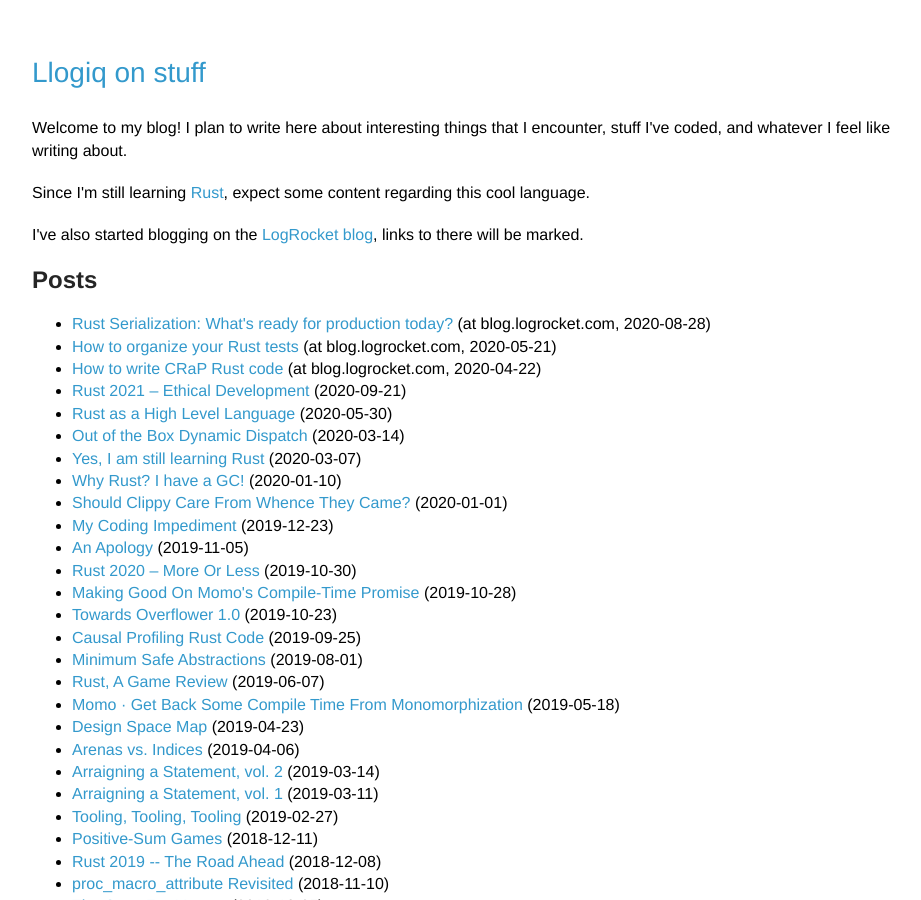
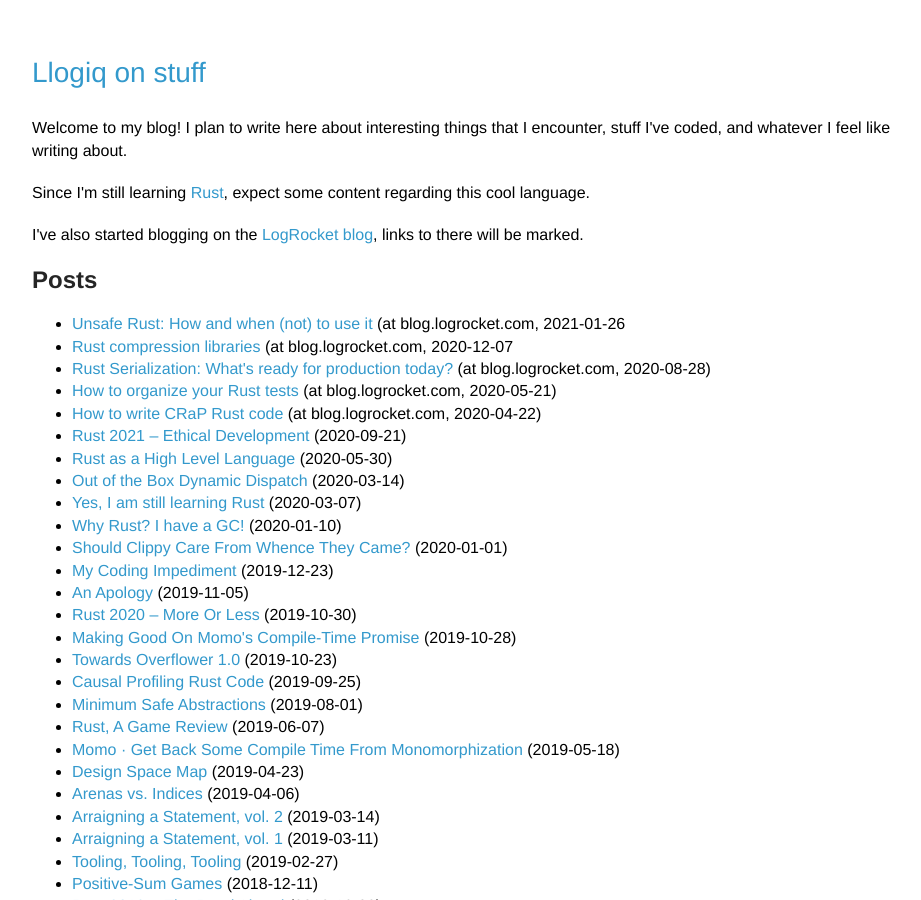
Before and after one commit to llogiq/llogiq.github.io, a Jekyll site: the page built from index.html, in a window 1280 px wide and 900 px high. Shown: the whole window, without its empty margins (178-1099 px from the left). Built offline with Jekyll 4.4.1, drawn with Linux system fonts in a browser that asks for light colours.

Commit message:
link more logrocket blogs

```diff
--- a/index.html
+++ b/index.html
@@ -13,6 +13,8 @@ title: "Here You Are"
 </h2>
 
 <ul>
+	<li><a href="https://blog.logrocket.com/unsafe-rust-how-and-when-not-to-use-it">Unsafe Rust: How and when (not) to use it</a> (at blog.logrocket.com, 2021-01-26</li>
+	<li><a href="https://blog.logrocket.com/rust-compression-libraries">Rust compression libraries</a> (at blog.logrocket.com, 2020-12-07</li>
 	<li><a href="https://blog.logrocket.com/rust-serialization-whats-ready-for-production-today">Rust Serialization: What's ready for production today?</a> (at blog.logrocket.com, 2020-08-28)
 	<li><a href="https://blog.logrocket.com/how-to-organize-your-rust-tests">How to organize your Rust tests</a> (at blog.logrocket.com, 2020-05-21)</li>
 	<li><a href="https://blog.logrocket.com/how-to-write-crap-rust-code">How to write CRaP Rust code</a> (at blog.logrocket.com, 2020-04-22)</li>
```
